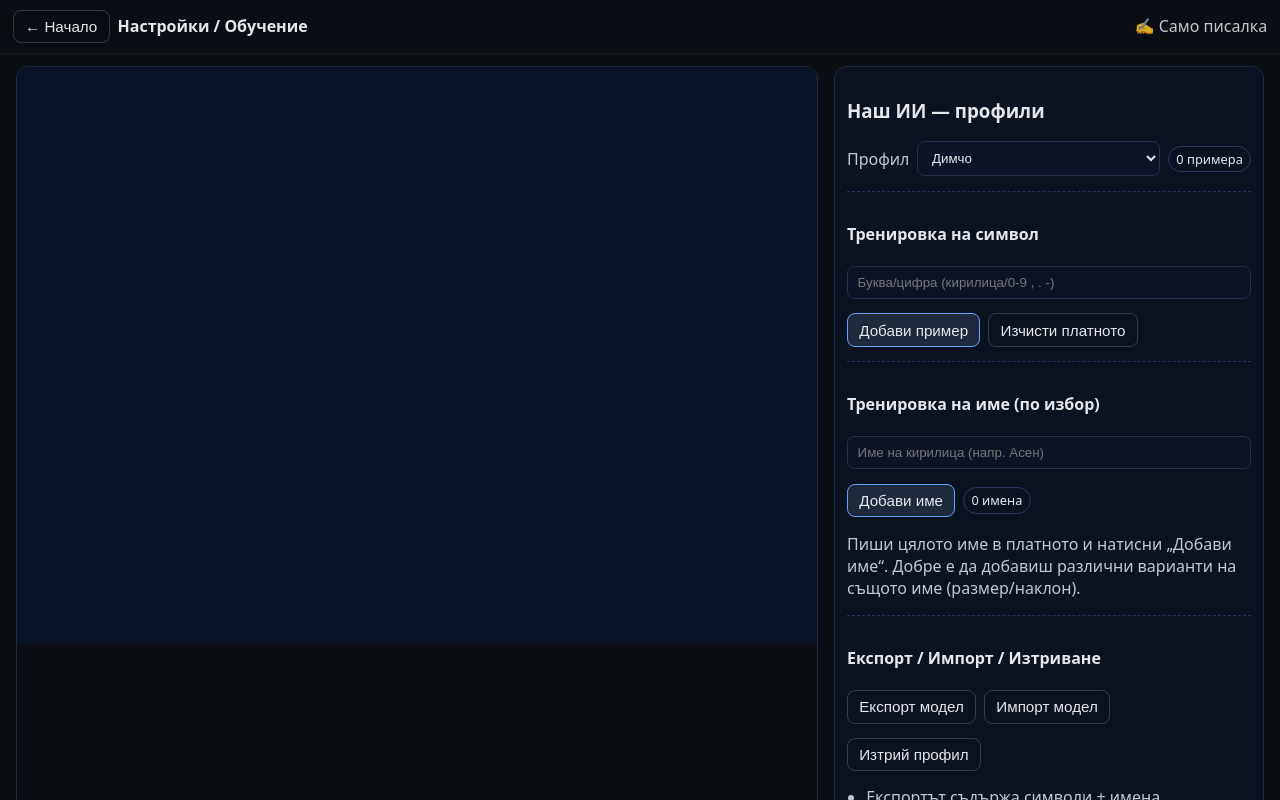
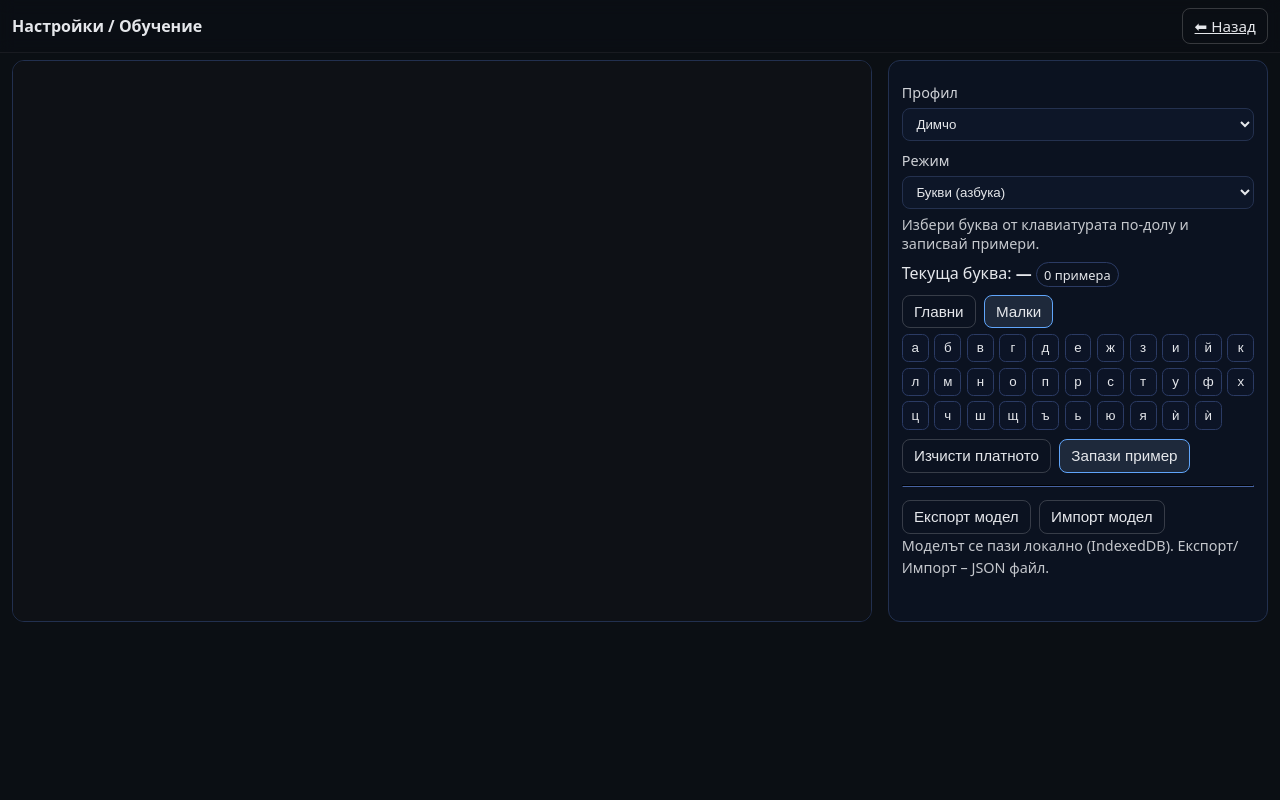
Before and after one commit to dimcokostadinov6-ctrl/veresiq_2, a plain HTML site: page settings.html in a window 1280 px wide. Drawn offline with Linux system fonts and the light colour scheme.

Commit message:
Update settings.html

```diff
--- a/settings.html
+++ b/settings.html
@@ -2,238 +2,232 @@
 <html lang="bg">
 <head>
 <meta charset="utf-8"/>
-<meta name="viewport" content="width=device-width,initial-scale=1,maximum-scale=1,user-scalable=no"/>
-<title>Veresia — Настройки</title>
+<meta name="viewport" content="width=device-width,initial-scale=1"/>
+<title>Veresia – Настройки / Обучение</title>
 <style>
   :root{--bg:#0e1116;--ink:#f8fafc}
-  html,body{margin:0;height:100%;background:#0b0f14;color:#e5e7eb;font-family:system-ui,Segoe UI,Roboto,Helvetica,Arial;touch-action:none}
-  .topbar{position:fixed;inset:0 0 auto 0;display:flex;gap:.5rem;align-items:center;padding:.6rem .8rem;background:rgba(11,15,20,.65);backdrop-filter:blur(8px);border-bottom:1px solid rgba(255,255,255,.06);z-index:5}
+  html,body{margin:0;height:100%;background:#0b0f14;color:#e5e7eb;font-family:system-ui,Segoe UI,Roboto,Helvetica,Arial}
+  .topbar{position:fixed;inset:0 0 auto 0;display:flex;gap:.5rem;align-items:center;padding:.5rem .75rem;background:rgba(11,15,20,.65);backdrop-filter:blur(8px);border-bottom:1px solid rgba(255,255,255,.06);z-index:5}
   .btn{appearance:none;border:1px solid rgba(255,255,255,.18);color:#e5e7eb;background:transparent;padding:.45rem .7rem;border-radius:.5rem;font-size:.95rem;cursor:pointer}
-  .btn:hover{border-color:#ffffff44}
   .btn.primary{border-color:#60a5fa;background:#1e293b}
-  .sep{flex:1}
-  .wrap{position:fixed;inset:50px 0 0 0;display:grid;grid-template-columns:1fr min(430px,92vw);gap:1rem;padding:1rem}
-  .pad-wrap{position:relative;border:1px solid #1f2a44;border-radius:.75rem;overflow:hidden}
-  canvas#kpad{
-    width:100%;height:72vh;display:block;touch-action:none;background:#0b1426;
-    box-shadow:inset 0 0 0 1px #24314f;
-  }
-  .panel{border:1px solid #1f2a44;border-radius:.75rem;padding:.75rem;background:#0b1220}
-  .field{display:flex;gap:.5rem;align-items:center;margin:.4rem 0 .9rem}
-  .field input,.field select{flex:1;padding:.5rem .6rem;border-radius:.45rem;background:#0c1426;color:#e5e7eb;border:1px solid #24314f}
-  .pill{font-size:.8rem;padding:.2rem .45rem;border:1px solid #2b3b64;border-radius:999px}
-  .sub{opacity:.85}
-  .group{margin-top:.9rem;padding-top:.6rem;border-top:1px dashed #25345c}
+  .wrap{padding:60px .75rem 1rem;display:grid;grid-template-columns:1fr 380px;gap:1rem}
+  .pad{border:1px solid #22304f;border-radius:.75rem;background:#0b1220;overflow:hidden}
+  canvas{width:100%;height:70vh;display:block;background:#0e1116}
+  .side{border:1px solid #22304f;border-radius:.75rem;background:#0b1220;padding:.8rem}
+  .field{margin:.6rem 0;display:grid;gap:.35rem}
+  input,select{background:#0d1628;border:1px solid #24314f;color:#e5e7eb;border-radius:.5rem;padding:.45rem .6rem}
+  label{font-size:.9rem;opacity:.9}
+  .row{display:flex;gap:.5rem;flex-wrap:wrap}
+  .kbd{display:grid;grid-template-columns:repeat(11,1fr);gap:.35rem}
+  .key{border:1px solid #2b3b64;background:#0c1426;color:#e5e7eb;border-radius:.4rem;padding:.35rem .2rem;text-align:center;cursor:pointer}
+  .key.active{background:#1e293b;border-color:#60a5fa}
+  .small{opacity:.85;font-size:.9rem}
+  .pill{display:inline-block;font-size:.8rem;padding:.15rem .45rem;border:1px solid #2b3b64;border-radius:999px}
   .toast{position:fixed;left:50%;transform:translateX(-50%);bottom:14px;background:#111827;border:1px solid #374151;padding:.6rem .8rem;border-radius:.6rem;z-index:10;display:none}
   .toast.show{display:block}
-  ul{margin:.2rem 0 .6rem;padding-left:1.2rem}
 </style>
 </head>
 <body>
   <div class="topbar">
-    <button class="btn" onclick="location.href='index.html'">← Начало</button>
     <strong>Настройки / Обучение</strong>
-    <div class="sep"></div>
-    <span id="hint" class="sub">✍️ Само писалка</span>
+    <div style="flex:1"></div>
+    <a class="btn" href="./index.html">⬅ Назад</a>
   </div>
 
   <div class="wrap">
-    <div class="pad-wrap"><canvas id="kpad"></canvas></div>
+    <div class="pad"><canvas id="pad"></canvas></div>
 
-    <aside class="panel">
-      <h3>Наш ИИ — профили</h3>
+    <aside class="side">
       <div class="field">
-        <label class="sub">Профил</label>
+        <label>Профил</label>
         <select id="profile">
-          <option>Асен</option>
-          <option selected>Димчо</option>
-          <option>Мария</option>
+          <option value="asen">Асен</option>
+          <option value="dimcho" selected>Димчо</option>
+          <option value="maria">Мария</option>
         </select>
-        <span id="modelInfo" class="pill">0 примера</span>
       </div>
 
-      <div class="group">
-        <h4>Тренировка на символ</h4>
-        <div class="field">
-          <input id="charLabel" maxlength="2" placeholder="Буква/цифра (кирилица/0-9 , . -)"/>
-        </div>
-        <div class="field">
-          <button id="btnAddChar" class="btn primary">Добави пример</button>
-          <button id="btnClearPad" class="btn">Изчисти платното</button>
-        </div>
+      <div class="field">
+        <label>Режим</label>
+        <select id="mode">
+          <option value="letters" selected>Букви (азбука)</option>
+          <option value="names">Имена (по избор)</option>
+        </select>
+        <small id="modeHint" class="small">Избери буква от клавиатурата по-долу и записвай примери.</small>
       </div>
 
-      <div class="group">
-        <h4>Тренировка на име (по избор)</h4>
-        <div class="field">
-          <input id="nameLabel" placeholder="Име на кирилица (напр. Асен)"/>
-        </div>
-        <div class="field">
-          <button id="btnAddName" class="btn primary">Добави име</button>
-          <span id="nameCount" class="pill">0 имена</span>
-        </div>
-        <p class="sub">Пиши цялото име в платното и натисни „Добави име“. Добре е да добавиш различни варианти на същото име (размер/наклон).</p>
+      <div id="namesBox" class="field" style="display:none">
+        <label>Име (кирилица)</label>
+        <input id="nameLabel" placeholder="напр. Иван" autocapitalize="off" autocorrect="off" spellcheck="false"/>
       </div>
 
-      <div class="group">
-        <h4>Експорт / Импорт / Изтриване</h4>
-        <div class="field">
-          <button id="btnExportModel" class="btn">Експорт модел</button>
-          <input id="importFile" type="file" accept="application/json" hidden/>
-          <button id="btnImportModel" class="btn">Импорт модел</button>
+      <div id="lettersBox" class="field">
+        <div class="row" style="align-items:center;justify-content:space-between">
+          <div>Текуща буква: <strong id="curLetter">—</strong> <span id="cnt" class="pill">0 примера</span></div>
+          <div class="row">
+            <button id="btnUpper" class="btn">Главни</button>
+            <button id="btnLower" class="btn primary">Малки</button>
+          </div>
         </div>
-        <div class="field">
-          <button id="btnWipeModel" class="btn">Изтрий профил</button>
-        </div>
-        <ul class="sub">
-          <li>Експортът съдържа символи + имена.</li>
-          <li>Импортът замества/допълва текущия профил.</li>
-        </ul>
+        <div id="kbd" class="kbd"></div>
       </div>
+
+      <div class="row" style="margin-top:.4rem">
+        <button id="btnClear" class="btn">Изчисти платното</button>
+        <button id="btnSaveStroke" class="btn primary">Запази пример</button>
+      </div>
+
+      <hr style="border-color:#22304f;margin:.8rem 0"/>
+
+      <div class="row">
+        <button id="btnExport" class="btn">Експорт модел</button>
+        <button id="btnImport" class="btn">Импорт модел</button>
+      </div>
+      <small class="small">Моделът се пази локално (IndexedDB). Експорт/Импорт – JSON файл.</small>
     </aside>
   </div>
 
   <div id="toast" class="toast"></div>
 
 <script>
-/* ===== Хранилище ===== */
-const DB='veresia-data', MODELS='models', VER=8;
-function withDB(mode,store,fn){return new Promise((res,rej)=>{const r=indexedDB.open(DB,VER);
-r.onupgradeneeded=()=>{const db=r.result; if(!db.objectStoreNames.contains(MODELS)) db.createObjectStore(MODELS);};
+/*** ЛОКАЛЕН „МОДЕЛ“ ***/
+const DB='veresia-train', STORE='models', VER=1;
+function withDB(mode,fn){return new Promise((res,rej)=>{const r=indexedDB.open(DB,VER);
+r.onupgradeneeded=()=>{const db=r.result; if(!db.objectStoreNames.contains(STORE)) db.createObjectStore(STORE);};
 r.onerror=()=>rej(r.error);
-r.onsuccess=()=>{const tx=r.result.transaction(store,mode);const s=tx.objectStore(store);
+r.onsuccess=()=>{const tx=r.result.transaction(STORE,mode);const s=tx.objectStore(STORE);
 Promise.resolve(fn(s)).then(v=>{tx.oncomplete=()=>res(v);tx.onerror=()=>rej(tx.error);},rej);} }) }
-const Models={
-  get:(profile)=>withDB('readonly',MODELS,s=>new Promise((res,rej)=>{const r=s.get(profile);r.onsuccess=()=>res(r.result||{samples:{},names:[]});r.onerror=()=>rej(r.error)})),
-  set:(profile,data)=>withDB('readwrite',MODELS,s=>new Promise((res,rej)=>{const r=s.put(data,profile);r.onsuccess=()=>res();r.onerror=()=>rej(r.error)})),
-  del:(profile)=>withDB('readwrite',MODELS,s=>new Promise((res,rej)=>{const r=s.delete(profile);r.onsuccess=()=>res();r.onerror=()=>rej(r.error)})),
+const idb={get:k=>withDB('readonly',s=>new Promise((res,rej)=>{const r=s.get(k);r.onsuccess=()=>res(r.result||{samples:[]});r.onerror=()=>rej(r.error)})),
+           set:(k,v)=>withDB('readwrite',s=>new Promise((res,rej)=>{const r=s.put(v,k);r.onsuccess=()=>res();r.onerror=()=>rej(r.error)}))};
+
+/*** КАНВАС ***/
+const pad=document.getElementById('pad');
+const ctx=pad.getContext('2d',{willReadFrequently:true});
+let drawing=false,last=null;
+function resize(){const dpr=window.devicePixelRatio||1;const r=pad.getBoundingClientRect();
+  pad.width=Math.floor(r.width*dpr);pad.height=Math.floor(r.height*dpr);
+  ctx.setTransform(dpr,0,0,dpr,0,0);ctx.strokeStyle='#f8fafc';ctx.lineJoin='round';ctx.lineCap='round';}
+window.addEventListener('resize',resize);resize();
+const isPen=e=>e.pointerType==='pen'||(e.pointerType==='mouse'&&e.buttons===1);
+const pos=e=>{const r=pad.getBoundingClientRect();return {x:e.clientX-r.left,y:e.clientY-r.top,p:e.pressure||0.5}};
+pad.addEventListener('pointerdown',e=>{if(!isPen(e))return;e.preventDefault();drawing=true;last=pos(e)});
+pad.addEventListener('pointermove',e=>{if(!drawing||!isPen(e))return;const p=pos(e);ctx.lineWidth=2+p.p*4;ctx.beginPath();ctx.moveTo(last.x,last.y);ctx.lineTo(p.x,p.y);ctx.stroke();last=p;});
+['pointerup','pointercancel','pointerleave'].forEach(ev=>pad.addEventListener(ev,()=>{drawing=false;last=null}));
+
+/*** UI ***/
+const tEl=document.getElementById('toast');
+function toast(m,ms=1800){tEl.textContent=m;tEl.classList.add('show');clearTimeout(tEl._t);tEl._t=setTimeout(()=>tEl.classList.remove('show'),ms)}
+
+const profile=document.getElementById('profile');
+const mode=document.getElementById('mode');
+const modeHint=document.getElementById('modeHint');
+const lettersBox=document.getElementById('lettersBox');
+const namesBox=document.getElementById('namesBox');
+const nameLabel=document.getElementById('nameLabel');
+
+const kbdWrap=document.getElementById('kbd');
+const curLetterEl=document.getElementById('curLetter');
+const cntEl=document.getElementById('cnt');
+const btnUpper=document.getElementById('btnUpper');
+const btnLower=document.getElementById('btnLower');
+
+let currentLetter='';
+let isLower=true;
+
+const CYR_LOW = 'абвгдежзийклмнопрстуфхцчшщъьюя';
+const CYR_UP  = 'АБВГДЕЖЗИЙКЛМНОПРСТУФХЦЧШЩЪЬЮЯ';
+const EXTRA = ['ѝ','Ѝ'];
+
+function renderKeyboard(){
+  kbdWrap.innerHTML='';
+  const letters = isLower ? (CYR_LOW + EXTRA.map(x=>x.toLowerCase()).join(''))
+                          : (CYR_UP + EXTRA.map(x=>x.toUpperCase()).join(''));
+  [...letters].forEach(ch=>{
+    const b=document.createElement('button'); b.type='button'; b.className='key'; b.textContent=ch;
+    if(ch===currentLetter) b.classList.add('active');
+    b.onclick=()=>{ currentLetter=ch; updateCurrentCount(); [...kbdWrap.children].forEach(x=>x.classList.remove('active')); b.classList.add('active'); curLetterEl.textContent=currentLetter; };
+    kbdWrap.appendChild(b);
+  });
+  curLetterEl.textContent = currentLetter || '—';
+}
+btnUpper.onclick=()=>{isLower=false;btnUpper.classList.add('primary');btnLower.classList.remove('primary');renderKeyboard()};
+btnLower.onclick=()=>{isLower=true;btnLower.classList.add('primary');btnUpper.classList.remove('primary');renderKeyboard()};
+
+function onlyCyr(s){return (s||'').replace(/[^\p{Script=Cyrillic}\s.'’-]/gu,'').replace(/\s+/g,' ').trim()}
+
+async function updateCurrentCount(){
+  const key=`${profile.value}:${mode.value}`;
+  const model=await idb.get(key);
+  const target = mode.value==='letters' ? currentLetter : onlyCyr(nameLabel.value);
+  const count = model.samples.filter(x=>x.label===target).length;
+  cntEl.textContent = `${count} примера`;
+}
+
+function syncModeUI(){
+  const m=mode.value;
+  if(m==='letters'){
+    lettersBox.style.display='';
+    namesBox.style.display='none';
+    modeHint.textContent='Избери буква от клавиатурата по-долу и записвай примери.';
+  }else{
+    lettersBox.style.display='none';
+    namesBox.style.display='';
+    modeHint.textContent='Въведи пълно име (кирилица), след това запазвай примери.';
+  }
+  updateCurrentCount();
+}
+
+profile.onchange=updateCurrentCount;
+mode.onchange=syncModeUI;
+nameLabel.oninput=updateCurrentCount;
+
+document.getElementById('btnClear').onclick=()=>ctx.clearRect(0,0,pad.width,pad.height);
+
+document.getElementById('btnSaveStroke').onclick=async()=>{
+  const key=`${profile.value}:${mode.value}`;
+  const model=await idb.get(key);
+  const data=pad.toDataURL('image/png');
+
+  let labelValue='';
+  if(mode.value==='letters'){
+    if(!currentLetter){toast('Избери буква от клавиатурата.');return;}
+    labelValue=currentLetter;
+  }else{
+    const nm=onlyCyr(nameLabel.value);
+    if(!nm){toast('Въведи име на кирилица.');return;}
+    labelValue=nm;
+  }
+
+  model.samples.push({label:labelValue,data,ts:Date.now()});
+  await idb.set(key,model);
+  toast('Добавен пример');
+  ctx.clearRect(0,0,pad.width,pad.height);
+  updateCurrentCount();
 };
 
-/* ===== UI helpers ===== */
-function toast(m,ms=2400){const el=document.getElementById('toast');el.textContent=m;el.classList.add('show');clearTimeout(el._t);el._t=setTimeout(()=>el.classList.remove('show'),ms)}
-const step=(t)=>{document.getElementById('hint').textContent=t};
-
-/* ===== Обучение ===== */
-const LocalAI={
-  _to28x(img){
-    const c=document.createElement('canvas'); c.width=28; c.height=28;
-    const ctx=c.getContext('2d'); ctx.drawImage(img,0,0,28,28);
-    const d=ctx.getImageData(0,0,28,28).data;
-    const v=new Uint8Array(28*28);
-    for(let i=0,j=0;i<d.length;i+=4,j++){ v[j]=d[i]; }
-    return v;
-  },
-  _vec112x28(img){
-    const c=document.createElement('canvas'); c.width=112; c.height=28;
-    const ctx=c.getContext('2d'); ctx.drawImage(img,0,0,112,28);
-    const d=ctx.getImageData(0,0,112,28).data;
-    const v=new Uint8Array(112*28);
-    for(let i=0,j=0;i<d.length;i+=4,j++){ v[j]=d[i]; }
-    return v;
-  },
-  addSample(model, ch, img28){
-    if(!model.samples) model.samples={};
-    if(!model.samples[ch]) model.samples[ch]=[];
-    if(model.samples[ch].length>=200) model.samples[ch].shift();
-    model.samples[ch].push(Array.from(img28));
-    return model;
-  },
-  addName(model, nameText, vec112x28){
-    if(!model.names) model.names=[];
-    model.names.push({text:nameText, vec:Array.from(vec112x28)});
-    return model;
-  }
+document.getElementById('btnExport').onclick=async()=>{
+  const keys=[`asen:letters`,`dimcho:letters`,`maria:letters`,`asen:names`,`dimcho:names`,`maria:names`];
+  const dump={}; for(const k of keys){dump[k]=await idb.get(k)}
+  const blob=new Blob([JSON.stringify(dump)],{type:'application/json'});
+  const a=document.createElement('a'); a.href=URL.createObjectURL(blob); a.download='veresia-model.json';
+  document.body.appendChild(a); a.click(); setTimeout(()=>{URL.revokeObjectURL(a.href);a.remove()},0);
 };
 
-/* ===== Платно ===== */
-const kpad=document.getElementById('kpad');
-const kctx=kpad.getContext('2d',{willReadFrequently:true});
-function resizePad(){
-  const dpr=window.devicePixelRatio||1;
-  const r=kpad.getBoundingClientRect();
-  kpad.width=Math.floor(r.width*dpr);
-  kpad.height=Math.floor(r.height*dpr);
-  kctx.setTransform(dpr,0,0,dpr,0,0);
-  kctx.fillStyle='#0b1426'; kctx.fillRect(0,0,kpad.width,kpad.height);
-}
-window.addEventListener('resize',resizePad,{passive:true});
-window.addEventListener('orientationchange',()=>setTimeout(resizePad,50),{passive:true});
-resizePad();
-
-let drawing=false,last=null;
-const isPen=e=>e.pointerType==='pen';
-const pos=e=>{const r=kpad.getBoundingClientRect();return {x:e.clientX-r.left,y:e.clientY-r.top,p:e.pressure||0.5}};
-kpad.addEventListener('pointerdown',e=>{if(!isPen(e))return;e.preventDefault();drawing=true;last=pos(e)});
-kpad.addEventListener('pointermove',e=>{if(!drawing||!isPen(e))return;const p=pos(e);kctx.lineWidth=2+p.p*3.5;kctx.lineCap='round';kctx.lineJoin='round';kctx.strokeStyle='#fff';kctx.beginPath();kctx.moveTo(last.x,last.y);kctx.lineTo(p.x,p.y);kctx.stroke();last=p;});
-['pointerup','pointercancel','pointerleave'].forEach(ev=>kpad.addEventListener(ev,()=>{drawing=false;last=null}));
-
-function clearPad(){kctx.fillStyle='#0b1426';kctx.fillRect(0,0,kpad.width,kpad.height)}
-
-/* ===== Контроли ===== */
-const profileSel=document.getElementById('profile');
-const modelInfo=document.getElementById('modelInfo');
-const charLabel=document.getElementById('charLabel');
-const nameLabel=document.getElementById('nameLabel');
-const nameCount=document.getElementById('nameCount');
-
-let currentModel={samples:{},names:[]};
-async function loadModel(){ currentModel=await Models.get(profileSel.value); refreshModelInfo(); }
-function refreshModelInfo(){
-  let total=0, kinds=0; for(const k in (currentModel.samples||{})){ total+=currentModel.samples[k].length; kinds++; }
-  modelInfo.textContent=`${total} примера`;
-  nameCount.textContent=`${(currentModel.names||[]).length} имена`;
-}
-profileSel.onchange=loadModel;
-
-document.getElementById('btnAddChar').onclick=async()=>{
-  const ch=(charLabel.value||'').trim();
-  if(!/^[абвгдежзийклмнопрстуфхцчшщъьюяѝАБВГДЕЖЗИЙКЛМНОПРСТУФХЦЧШЩЪЮЯЍ0-9,\.\-\s]$/.test(ch)) return toast('Само 1 символ: кирилица/0-9/,.-');
-  const tmp=document.createElement('canvas'); tmp.width=kpad.width; tmp.height=kpad.height;
-  tmp.getContext('2d').drawImage(kpad,0,0);
-  const prep=document.createElement('canvas'); prep.width=56; prep.height=56;
-  prep.getContext('2d').drawImage(tmp,0,0,prep.width,prep.height);
-  const vec=LocalAI._to28x(prep);
-  currentModel=LocalAI.addSample(currentModel,ch,vec);
-  await Models.set(profileSel.value,currentModel);
-  refreshModelInfo();
-  toast('Добавен пример'); clearPad();
+document.getElementById('btnImport').onclick=async()=>{
+  const inp=document.createElement('input'); inp.type='file'; inp.accept='application/json';
+  inp.onchange=async()=>{
+    const f=inp.files[0]; if(!f) return;
+    try{
+      const txt=await f.text(); const dump=JSON.parse(txt);
+      for(const [k,v] of Object.entries(dump||{})){ await idb.set(k, v||{samples:[]}); }
+      toast('Импорт завършен'); updateCurrentCount();
+    }catch(e){ toast('Невалиден файл'); }
+  };
+  inp.click();
 };
 
-document.getElementById('btnAddName').onclick=async()=>{
-  const nm=(nameLabel.value||'').trim();
-  if(!/^[\p{Script=Cyrillic}\s.'’-]{2,50}$/u.test(nm)) return toast('Име само на кирилица (2–50 знака)');
-  // вектор 112x28 от текущото писане
-  const tmp=document.createElement('canvas'); tmp.width=kpad.width; tmp.height=kpad.height;
-  tmp.getContext('2d').drawImage(kpad,0,0);
-  const vec=LocalAI._vec112x28(tmp);
-  currentModel=LocalAI.addName(currentModel,nm,vec);
-  await Models.set(profileSel.value,currentModel);
-  refreshModelInfo();
-  toast('Добавено име'); clearPad();
-};
-
-document.getElementById('btnClearPad').onclick=clearPad;
-
-document.getElementById('btnExportModel').onclick=async()=>{
-  const data=await Models.get(profileSel.value);
-  const blob=new Blob([JSON.stringify({profile:profileSel.value,version:2,model:data})],{type:'application/json'});
-  const a=document.createElement('a'); a.href=URL.createObjectURL(blob); a.download=`model-${profileSel.value}.json`; a.click(); URL.revokeObjectURL(a.href);
-};
-
-document.getElementById('btnImportModel').onclick=()=>document.getElementById('importFile').click();
-document.getElementById('importFile').onchange=async(e)=>{
-  const f=e.target.files[0]; if(!f) return;
-  const txt=await f.text(); const j=JSON.parse(txt);
-  if(j?.profile && j?.model){ await Models.set(j.profile,j.model); if(profileSel.value===j.profile){currentModel=j.model; refreshModelInfo();} toast('Импортиран модел') }
-};
-
-document.getElementById('btnWipeModel').onclick=async()=>{
-  await Models.del(profileSel.value);
-  currentModel={samples:{},names:[]}; refreshModelInfo(); toast('Профилът е изтрит');
-};
-
-// старт
-loadModel();
+// init
+renderKeyboard(); syncModeUI(); updateCurrentCount();
 </script>
 </body>
 </html>
```
